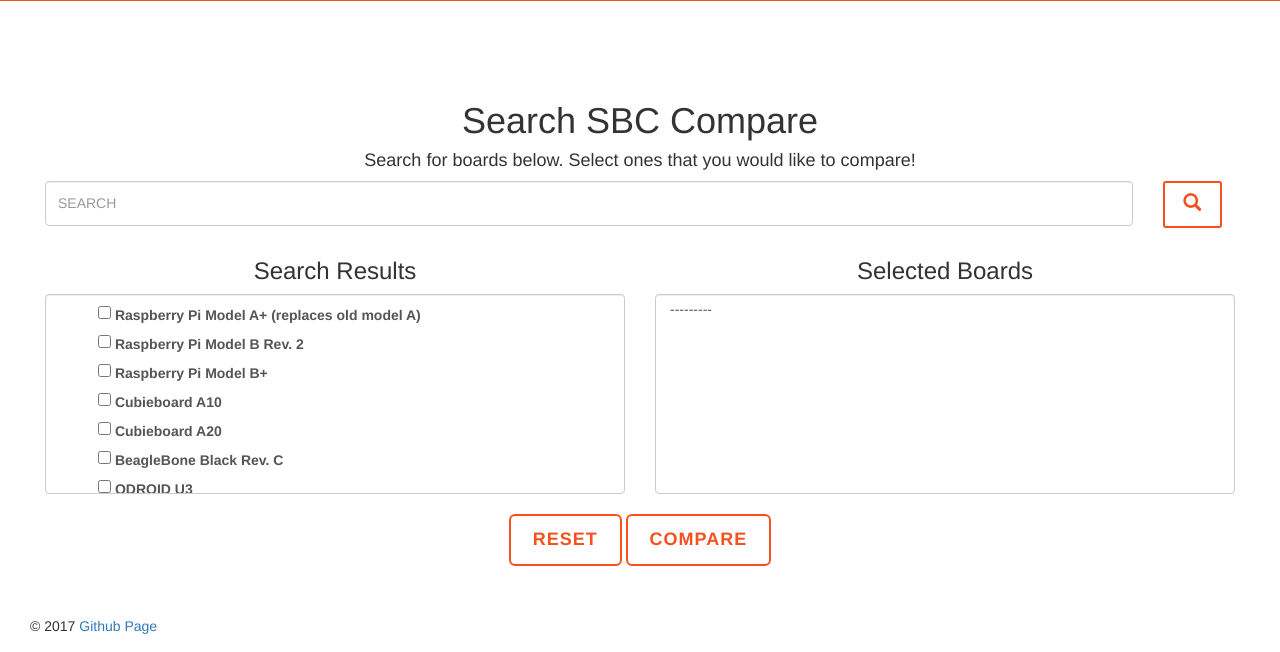
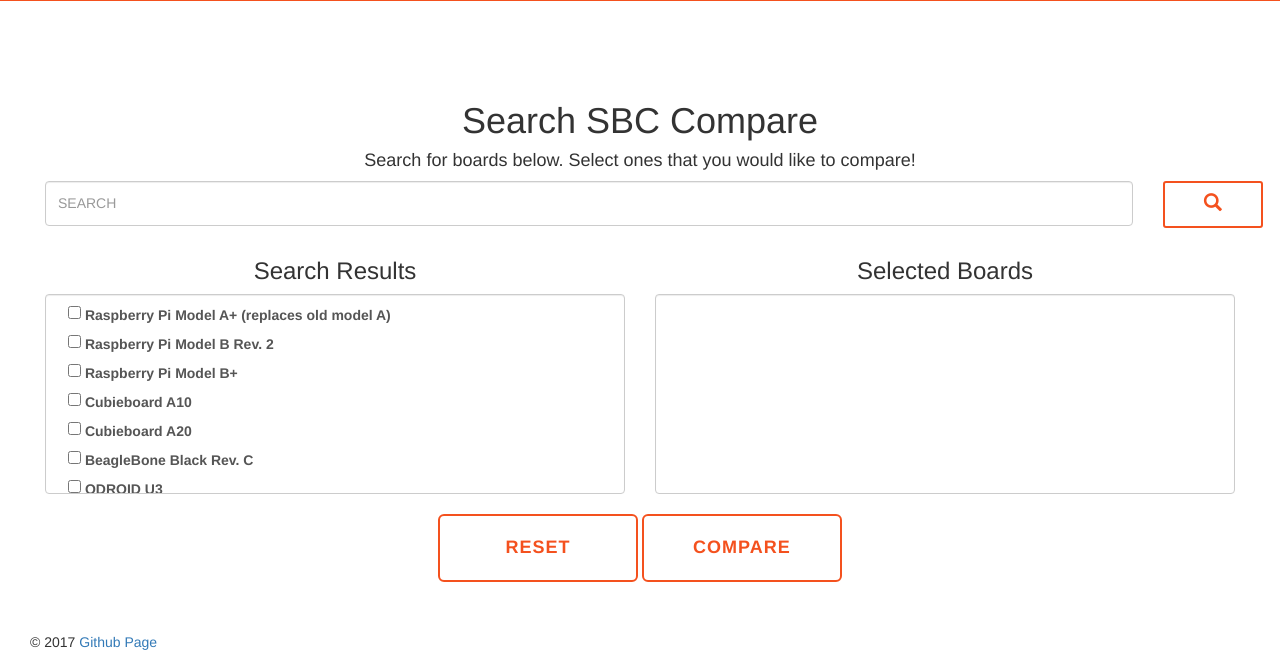
Before and after one commit to bamItsCam/board-db-compare, a Django app: page /search in a window 1280 px wide. Shown: the part 258-910 px from the top of the page. Run offline with Django 3.2, Linux system fonts and the light colour scheme; data comes from the database, SQL or seed files in the repository; some libraries are stand-ins or nearby versions.

Commit message:
Mostly minor style changes and getting rid of the annoying "----" element for the searchselected form. Haven't written the ajax to remove items from searchresults upon unselecting them from searchselected, but searchselected is now a checkbox list that populates correctly.

```diff
--- a/sbc_compare/Home/forms.py
+++ b/sbc_compare/Home/forms.py
@@ -39,7 +39,7 @@ class SearchResults(forms.Form):
 class SearchSelected(forms.Form):
 	selected_boards = forms.ModelChoiceField(
 		queryset=dbBoards.objects.none(),
-		widget=forms.SelectMultiple(attrs={'class': 'form-control','style': 'height: 200px;'}),
+		widget=forms.CheckboxSelectMultiple(attrs={'class': 'height: 15px;'}),
 		label='',
 		required=False)
 
--- a/sbc_compare/Home/templates/Home/search.html
+++ b/sbc_compare/Home/templates/Home/search.html
@@ -18,10 +18,10 @@
                     {{ form_search }}
                 </div>
                 <div class="col-md-1">
-                    <button type="submit" class="btn btn-primary btn-xs outline" id="updateResults"><span class="glyphicon glyphicon-search"></span></button>
+                    <button type="submit" class="btn btn-primary btn-xs outline" id="updateResults" style="width: 100px;"><span class="glyphicon glyphicon-search"></span></button>
                 </div>
             </div>
-            <div class="col-md-11">
+            <div class="col-md-12">
                 <p>{{ search_count }}</p>
             </div>
         </form>
@@ -44,17 +44,19 @@
         </div>
     </div>
     <div class="col-md-6">
-        <form id="selected_boards" method="POST">{% csrf_token %}
-            {{ form_selected }}
-        </form>
+        <div class="form-control" style="height: 200px;">
+            <form id="selected_boards" method="POST">{% csrf_token %}
+                {{ form_selected }}
+            </form>
+        </div>
     </div>
 </div>
 <br>
 <div class="row">
     <div class="col-md-12" style="text-align: center;">
         <span>
-            <button type="submit" form="search_results" name="reset" class="btn btn-primary btn-lg outline">Reset</button>
-            <button type="submit" form="search_results" name="compare" class="btn btn-primary btn-lg outline">Compare</button>
+            <button type="submit" form="search_results" name="reset" class="btn btn-primary btn-lg outline" style="width: 200px;">Reset</button>
+            <button type="submit" form="search_results" name="compare" class="btn btn-primary btn-lg outline" style="width: 200px;">Compare</button>
         </span>
     </div>
 </div>
--- a/sbc_compare/Home/views.py
+++ b/sbc_compare/Home/views.py
@@ -39,6 +39,7 @@ def search_boards(request):
 	form_search = SearchBox()
 	form_results = SearchResults()
 	form_selected = SearchSelected()
+	form_selected.fields['selected_boards'].empty_label=None
 
 	# compare button check
 	if request.method=="POST" and "compare" in request.POST:
@@ -73,7 +74,7 @@ def search_boards(request):
 
 	# Make the SearchSelected form what it was before a refresh
 	form_selected.fields['selected_boards'].queryset = dbBoards.objects.filter(pk__in=request.session['all_selected_board_ids'])
-
+	form_selected.fields['selected_boards'].empty_label=None
 	return render(request, 'Home/search.html',{'form_search': form_search, 'form_results' : form_results, 'form_selected': form_selected})
 
 def search_post(request):
@@ -142,7 +143,8 @@ def add_post(request):
 		# Lets make a new SearchSelected form, and we'll replace the old with this one with an updated queryset
 		form_selected = SearchSelected()
 		form_selected.fields['selected_boards'].queryset = dbBoards.objects.filter(pk__in=request.session['all_selected_board_ids'])
-
+		form_selected.fields['selected_boards'].initial = request.session['all_selected_board_ids']
+		form_selected.fields['selected_boards'].empty_label=None
 		return TemplateResponse(request, 'Home/search.html', {'form_results': form_results, 'form_selected': form_selected})
 	return HttpResponse('')
 
--- a/sbc_compare/sbc_compare/templates/base.html
+++ b/sbc_compare/sbc_compare/templates/base.html
@@ -25,11 +25,13 @@
   font-size: 18px;
   line-height: 1.33;
   border-radius: 6px;
-  padding: 12px 22px;
+  padding: 20px 20px;
+  text-anchor: center;
 }
 .btn-xs{
   font-size:18px;
   padding: 8px 18px;
+  text-anchor: center;
 }
 .btn.outline {
 	background: none;
@@ -100,6 +102,7 @@
 ul
 {
     list-style-type: none;
+    -webkit-padding-start: 10px;
 }
 </style>
 
```
Also changed, not shown: 1 other file.
